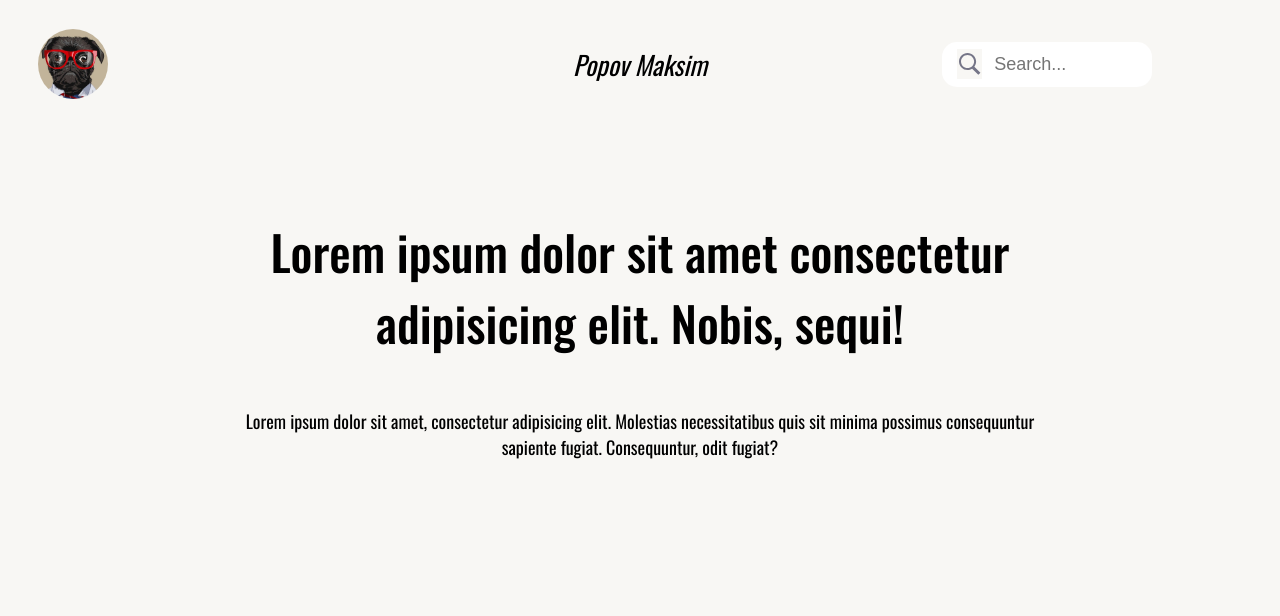
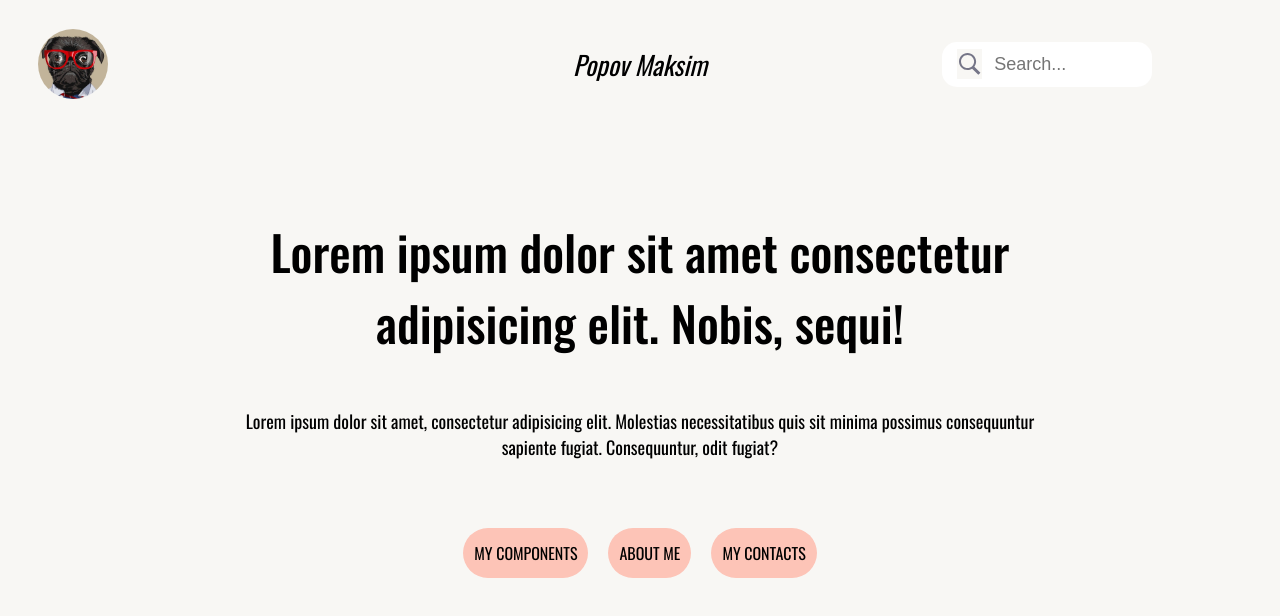
Before and after one commit to Maksimpv1/my-components, a React (Create React App) app: page / in a window 1280 px wide. Shown: the top 616 px of the page. Built offline with nearby package versions, Linux system fonts and the light colour scheme; a web font is replaced by a local one.

Commit message:
feat: custom button + main menu

```diff
--- a/src/app/components/content/Content.tsx
+++ b/src/app/components/content/Content.tsx
@@ -1,9 +1,11 @@
+import { MainMenu } from "./_components/mainMenu/MainMenu";
 import { MainTitle } from "./_components/mainTitle/MainTitle";
 
 export const Content = () => {
   return (
     <div>
       <MainTitle/>
+      <MainMenu/>
     </div>
   )
 };
--- /dev/null
+++ b/src/app/components/content/_components/mainMenu/MainMenu.style.ts
@@ -0,0 +1,44 @@
+import { keyframes, styled } from "styled-components";
+import { CustomButton } from "../../../ui/CustomButton/CustomButton";
+
+export const Container = styled.div`
+    display: flex;
+    justify-content: center;
+    align-items: center;
+    margin: 0 auto;
+    padding-top: 50px;
+`;
+
+const colorChange = keyframes`
+    0%{
+        background-color: #FCE8B7;
+    }
+    25%{
+        background-color: #FFC1B3;
+    }
+    50%{
+        background-color: #E7E6DE;
+    }
+    75%{
+        background-color: #CCE4F7;
+    }
+    100%{
+        background-color: #D7BAF2;
+    }
+`;
+
+export const StyledBtn = styled(CustomButton)`
+    font-size: 16px;
+    animation: ${colorChange} 20s infinite alternate;
+    margin: 0 10px;
+    padding: 10px;
+    transition: 0.3s ease-in-out;
+    border: 1px solid transparent;
+
+    &:hover {
+        font-size: 18px;
+        transition: 0.2s ease-in-out;
+        animation-play-state: paused;
+        border:1px solid black;
+    }
+`;
--- /dev/null
+++ b/src/app/components/content/_components/mainMenu/MainMenu.tsx
@@ -0,0 +1,19 @@
+import * as SC from './MainMenu.style'
+
+const options = [
+    {key: 1, value: 'MY COMPONENTS'},
+    {key: 2, value: 'ABOUT ME'},
+    {key: 3, value: 'MY CONTACTS'}
+]
+
+export const MainMenu = () => {
+    return(
+        <SC.Container>
+            {options.map((item)=>(
+                <SC.StyledBtn key={item.key}>
+                    {item.value}
+                </SC.StyledBtn>
+            ))}
+        </SC.Container>
+    )
+}
--- /dev/null
+++ b/src/app/components/ui/CustomButton/CustomButton.style.ts
@@ -0,0 +1,16 @@
+import { styled } from "styled-components";
+
+
+
+export const Container = styled.button`
+    min-height: 50px;
+    border-radius: 2em;
+    border: none;
+    cursor: pointer;
+    transition: 0.3s ease-in-out;
+    font-family: "Oswald", sans-serif;
+    &:hover{
+        background-color: #FCE8B7;
+        transition: 0.3s ease-in-out;
+    }
+`;
--- /dev/null
+++ b/src/app/components/ui/CustomButton/CustomButton.tsx
@@ -0,0 +1,17 @@
+import { FC } from 'react'
+import * as SC from './CustomButton.style'
+
+interface ICustomButton {
+    func?: () => void,
+    children?: React.ReactNode,
+    className?: string
+}
+
+export const CustomButton: FC<ICustomButton> = ({func, children, className}) => {
+
+    return(
+        <SC.Container onClick={func} className={className}>
+            {children}
+        </SC.Container>
+    )
+}
```
